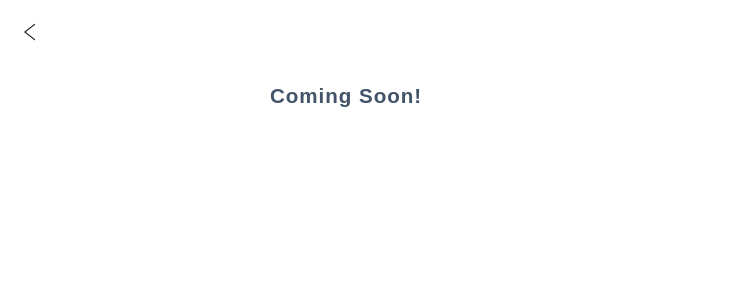
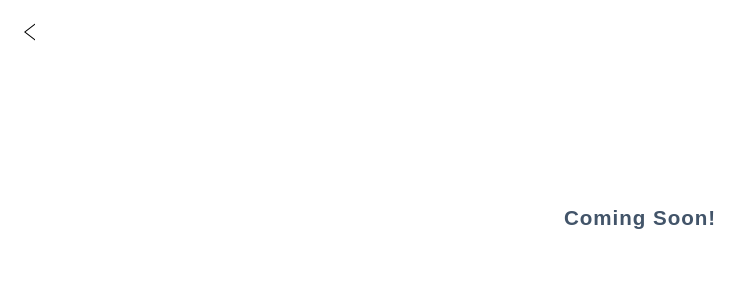
Before and after one commit to galia1902/jekyll-site4, a Jekyll site: the page built from blog/index.html, in a window 1280 px wide. Shown: the top 300 px of the page, without its empty margins (0-751 px from the left). Built offline with Jekyll 4.4.1, drawn with Linux system fonts in a browser that asks for light colours; some web fonts are replaced.

Commit message:
Update layout.scss

```diff
--- a/_sass/layout.scss
+++ b/_sass/layout.scss
@@ -281,3 +281,11 @@ footer{
   top: 20px;
   left: 20px;
 }
+.blog-wrap{
+  margin-top: 7vw;
+  height: auto;
+  position: relative;
+  z-index: 2;
+  padding: 2rem;
+  display: flex;
+}
```
